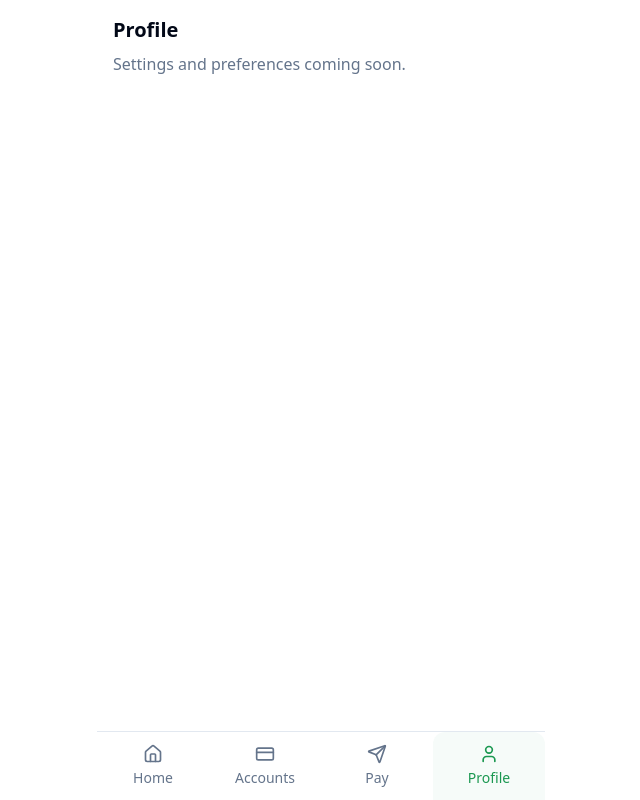
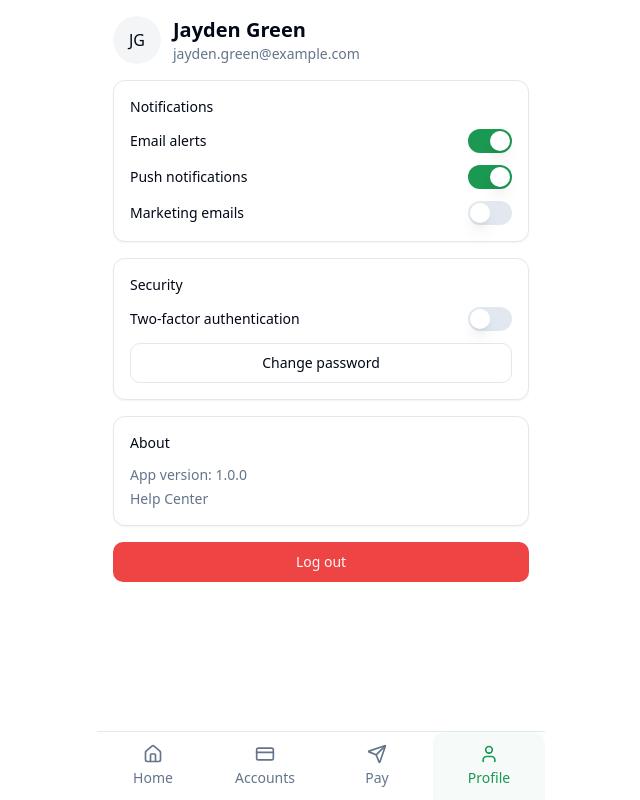
Before and after one commit to InsightEd01/td-clone-core, a React (Vite) app: page /profile in a window 1280 px wide. Shown: the whole page, without its empty margins (319-959 px from the left). Built offline with nearby package versions, Linux system fonts and the light colour scheme.

Commit message:
Refactor Profile Page
Refactor the Profile page to align with the banking app's design and functionality. This includes updating the UI elements and structure to match the established design system and user experience patterns.

```diff
--- a/src/index.css
+++ b/src/index.css
@@ -115,4 +115,58 @@ All colors MUST be HSL.
 @layer utilities {
   .bg-hero { background: var(--gradient-hero); }
   .shadow-hero { box-shadow: var(--shadow-hero); }
+
+  /* Animations */
+  @keyframes fade-in {
+    0% { opacity: 0; transform: translateY(10px); }
+    100% { opacity: 1; transform: translateY(0); }
+  }
+  @keyframes fade-out {
+    0% { opacity: 1; transform: translateY(0); }
+    100% { opacity: 0; transform: translateY(10px); }
+  }
+  @keyframes scale-in {
+    0% { transform: scale(0.95); opacity: 0; }
+    100% { transform: scale(1); opacity: 1; }
+  }
+  @keyframes scale-out {
+    0% { transform: scale(1); opacity: 1; }
+    100% { transform: scale(0.95); opacity: 0; }
+  }
+  @keyframes slide-in-right {
+    0% { transform: translateX(100%); }
+    100% { transform: translateX(0); }
+  }
+  @keyframes slide-out-right {
+    0% { transform: translateX(0); }
+    100% { transform: translateX(100%); }
+  }
+
+  .animate-fade-in { animation: fade-in 0.3s ease-out; }
+  .animate-fade-out { animation: fade-out 0.3s ease-out; }
+  .animate-scale-in { animation: scale-in 0.2s ease-out; }
+  .animate-scale-out { animation: scale-out 0.2s ease-out; }
+  .animate-slide-in-right { animation: slide-in-right 0.3s ease-out; }
+  .animate-slide-out-right { animation: slide-out-right 0.3s ease-out; }
+
+  /* Interactive utilities */
+  .hover-scale { @apply transition-transform duration-200 hover:scale-105; }
+
+  .story-link { @apply relative inline-block; }
+  .story-link::after {
+    content: "";
+    position: absolute;
+    width: 100%;
+    transform: scaleX(0);
+    height: 2px;
+    bottom: 0;
+    left: 0;
+    background: hsl(var(--primary));
+    transform-origin: bottom right;
+    transition: transform 0.3s ease;
+  }
+  .story-link:hover::after {
+    transform: scaleX(1);
+    transform-origin: bottom left;
+  }
 }
--- a/src/pages/Profile.tsx
+++ b/src/pages/Profile.tsx
@@ -1,13 +1,73 @@
 import MobileShell from "@/components/MobileShell";
 import Seo from "@/components/Seo";
+import { Avatar, AvatarFallback, AvatarImage } from "@/components/ui/avatar";
+import { Button } from "@/components/ui/button";
+import { Card, CardContent } from "@/components/ui/card";
+import { Label } from "@/components/ui/label";
+import { Switch } from "@/components/ui/switch";
 
 export default function Profile() {
   return (
     <MobileShell>
       <Seo title="Profile — GreenBank" description="Manage your preferences and settings." canonical={window.location.href} />
-      <section className="p-4">
-        <h1 className="text-xl font-semibold mb-2">Profile</h1>
-        <p className="text-muted-foreground">Settings and preferences coming soon.</p>
+      <section className="p-4 animate-fade-in">
+        <header className="flex items-center gap-3 mb-4">
+          <Avatar className="h-12 w-12">
+            <AvatarImage src="" alt="User avatar" />
+            <AvatarFallback>JG</AvatarFallback>
+          </Avatar>
+          <div>
+            <h1 className="text-xl font-semibold">Jayden Green</h1>
+            <p className="text-sm text-muted-foreground">jayden.green@example.com</p>
+          </div>
+        </header>
+
+        <div className="space-y-4">
+          <Card>
+            <CardContent className="p-4">
+              <h2 className="text-sm font-medium mb-3">Notifications</h2>
+              <div className="space-y-3">
+                <div className="flex items-center justify-between">
+                  <Label htmlFor="email-alerts">Email alerts</Label>
+                  <Switch id="email-alerts" defaultChecked />
+                </div>
+                <div className="flex items-center justify-between">
+                  <Label htmlFor="push-notifications">Push notifications</Label>
+                  <Switch id="push-notifications" defaultChecked />
+                </div>
+                <div className="flex items-center justify-between">
+                  <Label htmlFor="marketing">Marketing emails</Label>
+                  <Switch id="marketing" />
+                </div>
+              </div>
+            </CardContent>
+          </Card>
+
+          <Card>
+            <CardContent className="p-4">
+              <h2 className="text-sm font-medium mb-3">Security</h2>
+              <div className="space-y-3">
+                <div className="flex items-center justify-between">
+                  <Label htmlFor="two-factor">Two-factor authentication</Label>
+                  <Switch id="two-factor" />
+                </div>
+                <Button variant="outline" className="w-full mt-2">Change password</Button>
+              </div>
+            </CardContent>
+          </Card>
+
+          <Card>
+            <CardContent className="p-4">
+              <h2 className="text-sm font-medium mb-3">About</h2>
+              <div className="text-sm text-muted-foreground">
+                <p>App version: 1.0.0</p>
+                <a href="#" className="story-link mt-1 inline-block">Help Center</a>
+              </div>
+            </CardContent>
+          </Card>
+
+          <Button variant="destructive" className="w-full">Log out</Button>
+        </div>
       </section>
     </MobileShell>
   );
```
